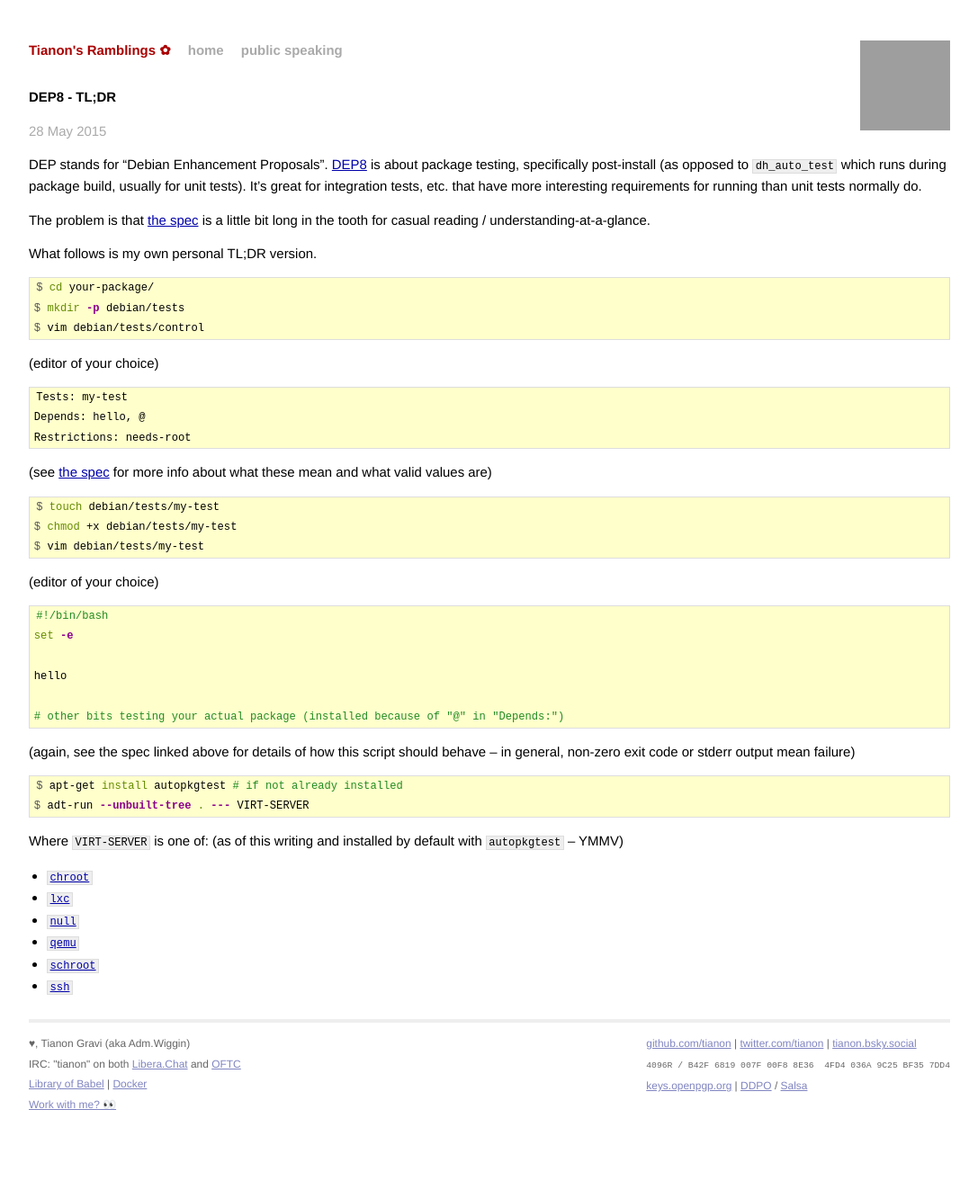
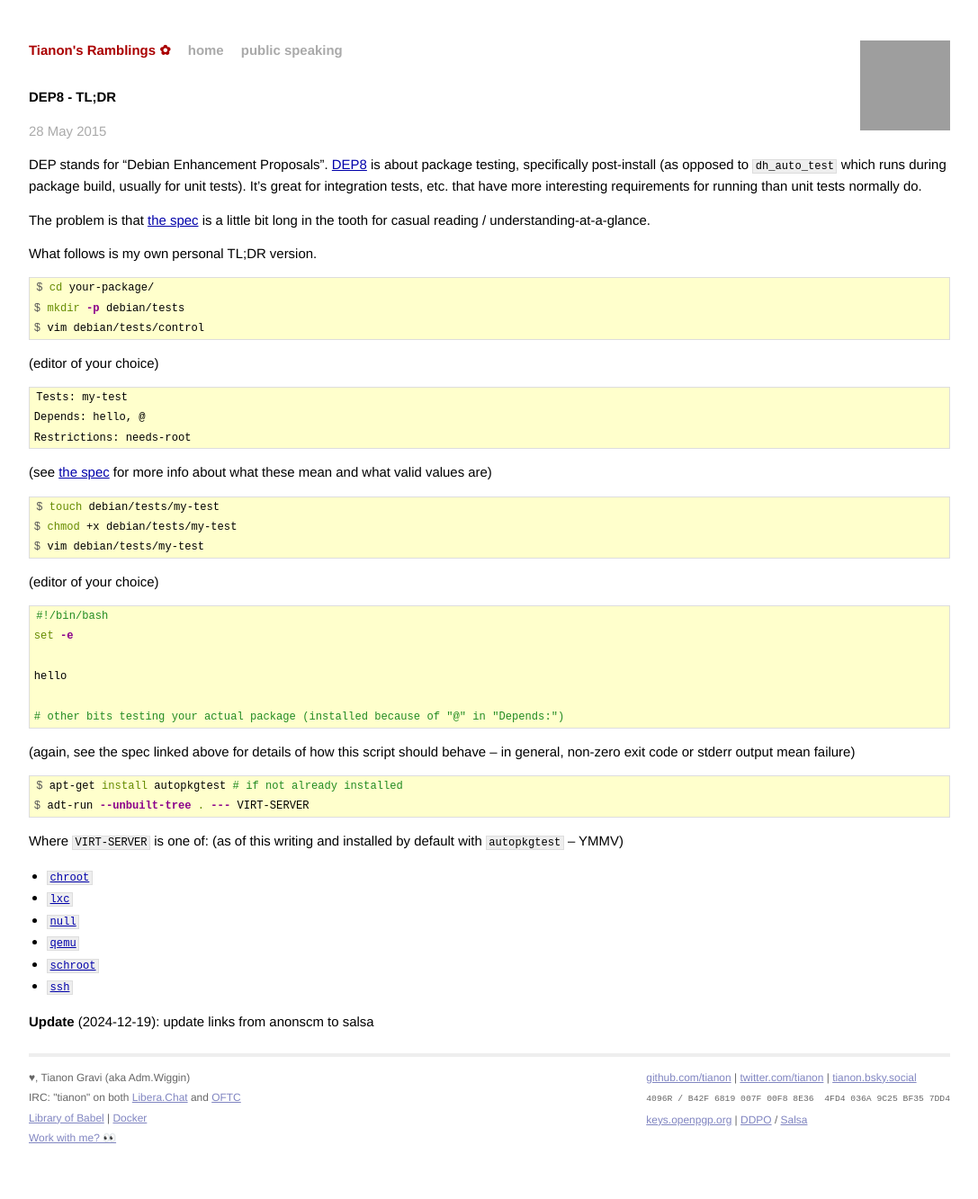
Before and after one commit to tianon/tianon.github.io, a Jekyll site: the page built from _posts/2015-05-28-dep8-tldr.md, in a window 1280 px wide. Shown: the whole page at 90% size, without its empty margins (96-1183 px from the left). Built offline with Jekyll 4.4.1, drawn with Linux system fonts in a browser that asks for light colours; before the commit the page ends 1296 px from its top, so only the background shows below that; some of the changed lines change nothing that is shown; grey boxes are pictures that could not be loaded.

Commit message:
Update autopkgtest links

````diff
--- a/_posts/2015-05-28-dep8-tldr.md
+++ b/_posts/2015-05-28-dep8-tldr.md
@@ -5,7 +5,7 @@
 
 DEP stands for "Debian Enhancement Proposals".  [DEP8](http://dep.debian.net/deps/dep8/) is about package testing, specifically post-install (as opposed to `dh_auto_test` which runs during package build, usually for unit tests).  It's great for integration tests, etc. that have more interesting requirements for running than unit tests normally do.
 
-The problem is that [the spec](http://anonscm.debian.org/gitweb/?p=autopkgtest/autopkgtest.git;a=blob_plain;f=doc/README.package-tests.rst;hb=HEAD) is a little bit long in the tooth for casual reading / understanding-at-a-glance.
+The problem is that [the spec](https://salsa.debian.org/ci-team/autopkgtest/-/blob/master/doc/README.package-tests.rst) is a little bit long in the tooth for casual reading / understanding-at-a-glance.
 
 What follows is my own personal TL;DR version.
 
@@ -23,7 +23,7 @@
 Restrictions: needs-root
 ```
 
-(see [the spec](https://anonscm.debian.org/gitweb/?p=autopkgtest/autopkgtest.git;a=blob_plain;f=doc/README.package-tests.rst;hb=HEAD) for more info about what these mean and what valid values are)
+(see [the spec](https://salsa.debian.org/ci-team/autopkgtest/-/blob/master/doc/README.package-tests.rst) for more info about what these mean and what valid values are)
 
 ```console
 $ touch debian/tests/my-test
@@ -57,3 +57,5 @@
 - [`qemu`](http://manpages.debian.org/cgi-bin/man.cgi?manpath=Debian+unstable+sid&query=adt-virt-qemu)
 - [`schroot`](http://manpages.debian.org/cgi-bin/man.cgi?manpath=Debian+unstable+sid&query=adt-virt-schroot)
 - [`ssh`](http://manpages.debian.org/cgi-bin/man.cgi?manpath=Debian+unstable+sid&query=adt-virt-ssh)
+
+**Update** (2024-12-19): update links from anonscm to salsa
````
